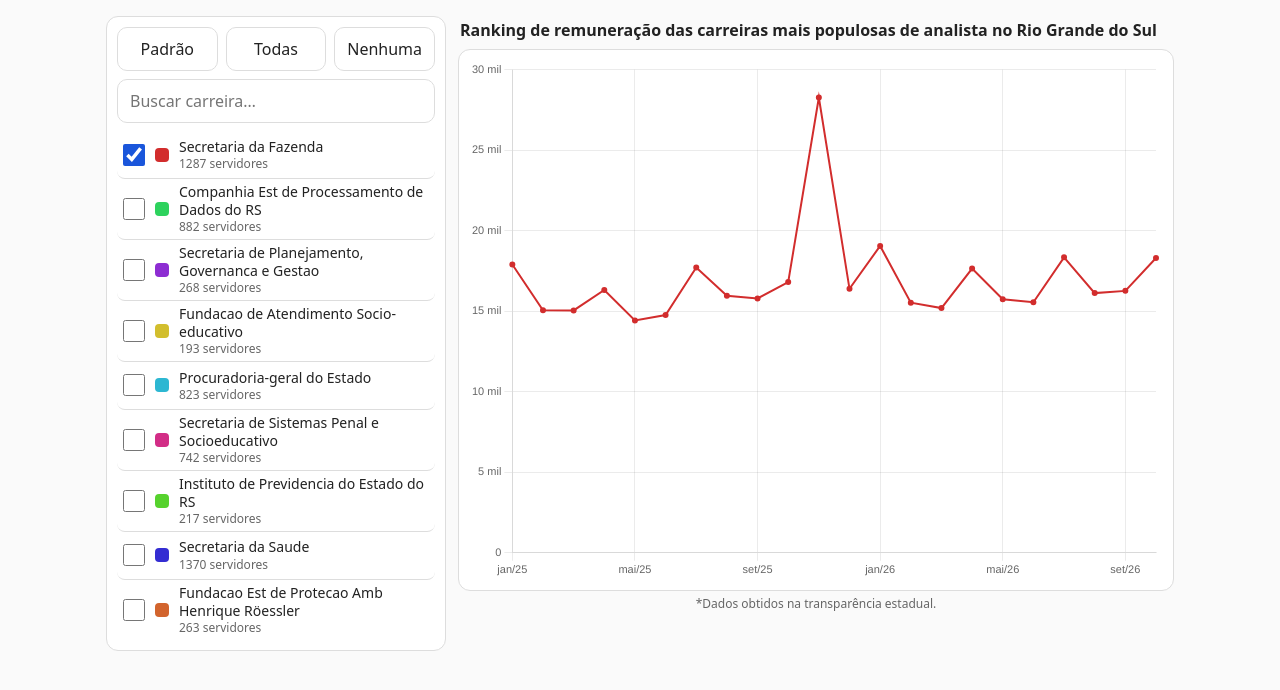
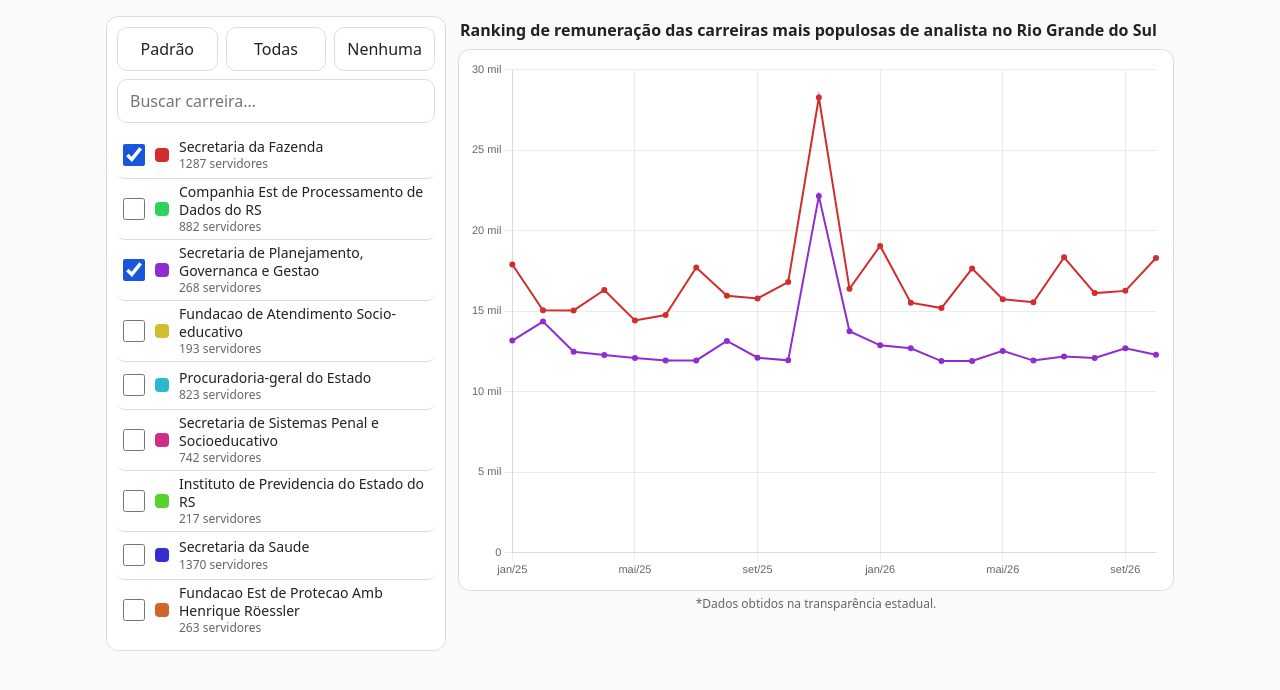
Before and after one commit to galpaodeck1-a11y/observatoriors, a plain HTML site: page index.html in a window 1280 px wide. Drawn offline with nearby package versions, Linux system fonts and the light colour scheme.

Commit message:
Update index.html

```diff
--- a/index.html
+++ b/index.html
@@ -59,6 +59,7 @@ footer{color:var(--mut);font-size:12px;text-align:center;padding:4px 0 8px}
 // ====== CONFIGURE AQUI: séries exibidas por padrão ======
 const PADRAO = [
   "Secretaria da Fazenda",
+  "Secretaria de Planejamento, Governanca e Gestao"
 ];
 // ========================================================
 
```
